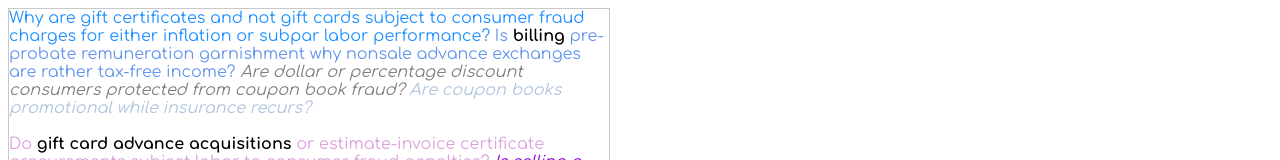
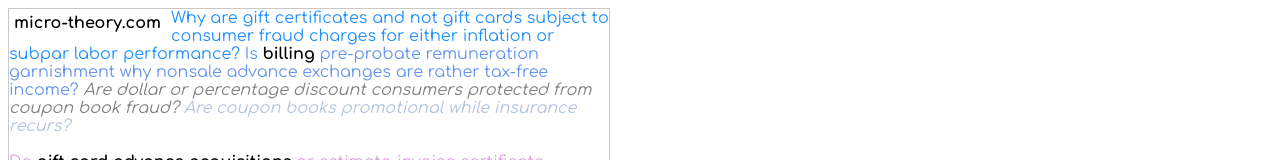
Before and after one commit to NickCarducci/multilevelcapital, a React (Create React App) app: page / in a window 1280 px wide. Shown: the top 160 px of the page. Built offline with nearby package versions, Linux system fonts and the light colour scheme.

Commit message:
Update Basic.js

```diff
--- a/src/Basic.js
+++ b/src/Basic.js
@@ -151,6 +151,9 @@ export default class Basic extends React.Component {
         >
           more
         </div>
+        <b style={{ float: "left", margin: "5px", marginRight: "10px" }}>
+          micro-theory.com
+        </b>
         <span style={{ color: "dodgerblue" }}>
           Why are gift certificates and not gift cards subject to consumer fraud
           charges for either inflation or subpar labor performance?
```
